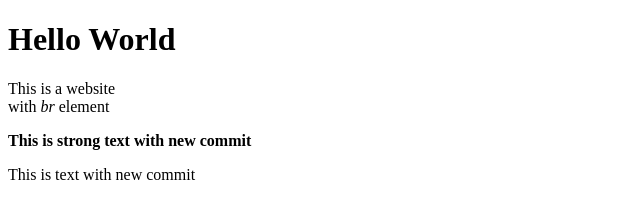
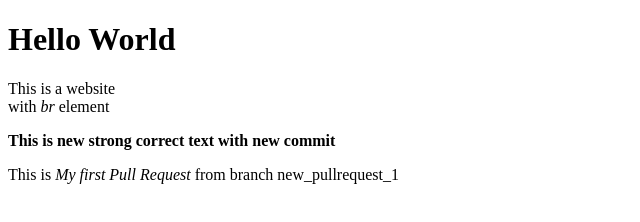
Before and after one commit to ArtElena/LAB_1.1, a plain HTML site: page index.html in a window 1280 px wide. Shown: the whole page, without its empty margins (0-640 px from the left). Drawn offline with Linux system fonts and the light colour scheme.

Commit message:
My first Pull Request from branch new_pullrequest_1

```diff
--- a/index.html
+++ b/index.html
@@ -1,13 +1,13 @@
 <!DOCTYPE html>
 <html lang="en">
 <head>
-<meta charset="utf-8">
-<title>Hello World</title>
+  <meta charset="utf-8">
+  <title>Hello World</title>
 </head>
 <body>
-<h1>Hello World</h1>
-<p>This is a website<br>with <em>br</em> element</p>
-<p><strong>This is strong text with new commit</strong></p>
-<p>This is text with new commit</p>
+  <h1>Hello World</h1>
+  <p>This is a website<br>with <em>br</em> element</p>
+  <p><strong>This is new strong correct text with new commit</strong></p>
+  <p>This is <em>My first Pull Request</em> from branch new_pullrequest_1</p>
 </body>
 </html>
```
